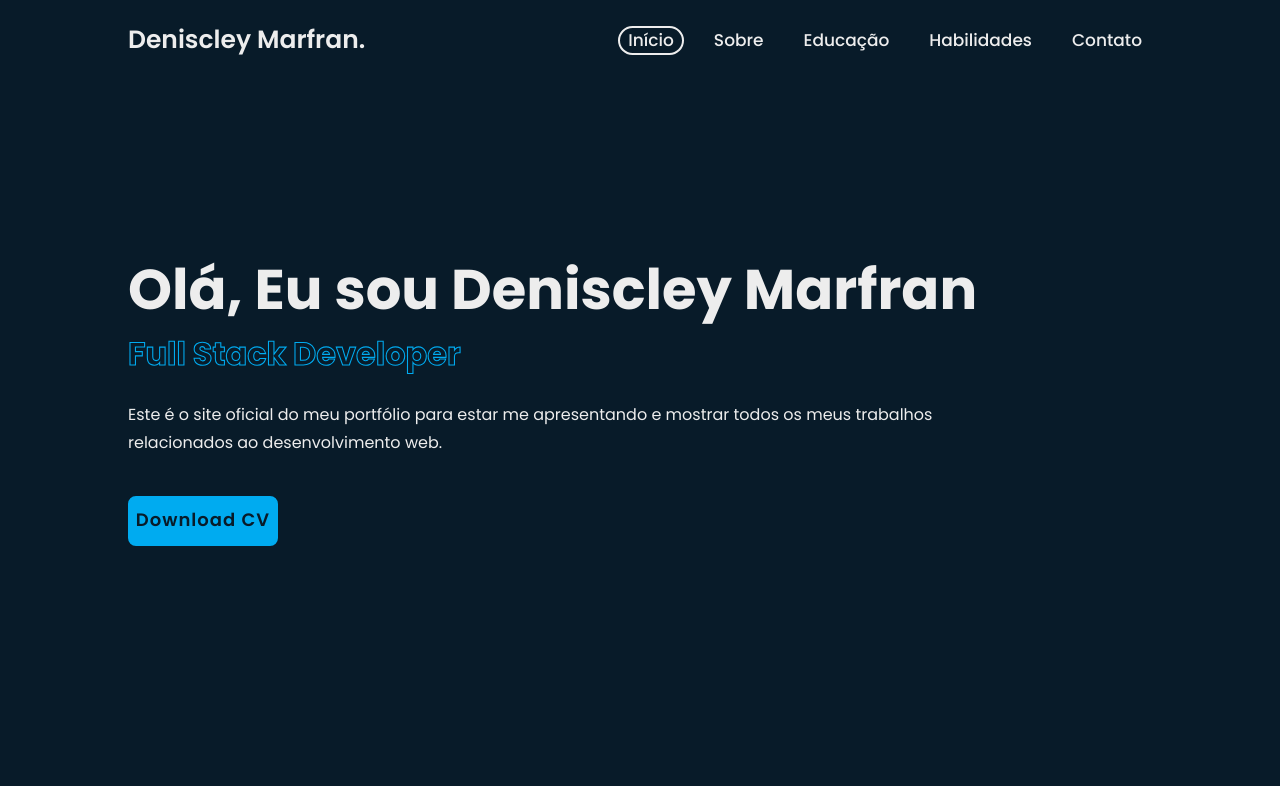
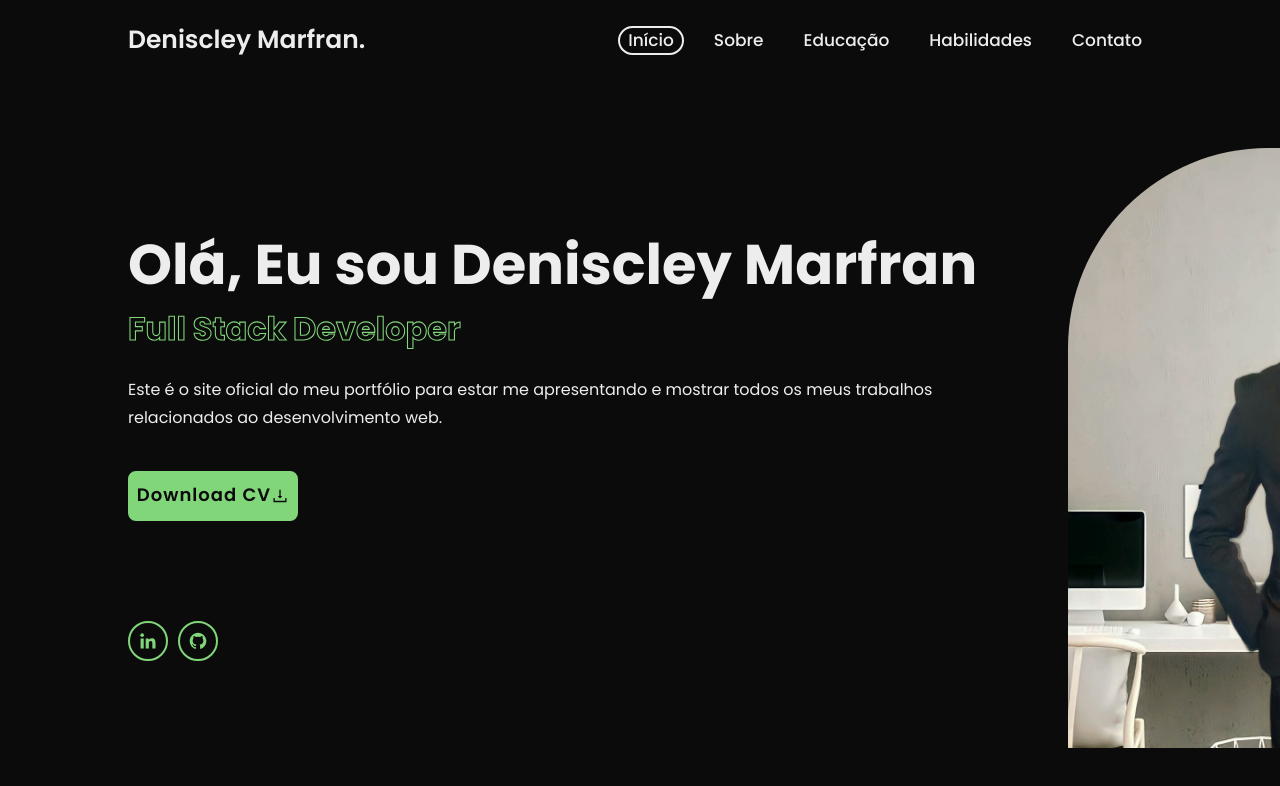
Before and after one commit to Deniscley/Professional.Portfolio.Web, a Next.js app: page / in a window 1280 px wide. Shown: the top 786 px of the page. Built offline with nearby package versions, Linux system fonts and the light colour scheme.

Commit message:
feat: Site and image color adjustments

```diff
--- a/src/components/template/main-home/main-home.css
+++ b/src/components/template/main-home/main-home.css
@@ -7,8 +7,29 @@ section {
   align-items: center;
 }
 
+.home__left {
+  margin-top: -15rem;
+}
+
+.home__rigth {
+  place-items: center;
+  position: relative;
+}
+
+.home__image {
+  position: relative;
+  border-radius: 20rem 0 10rem 0;
+  overflow: hidden;
+}
+
 .home__content {
   max-width: none;
+  height: 100%;
+  display: grid;
+  grid-template-columns: 2fr 1fr;
+  align-items: center;
+  justify-content: space-between;
+  gap: 3rem;
 }
 
 .home__content h1 {
@@ -42,37 +63,6 @@ section {
   height: 5rem;
 }
 
-/* .home__btn {
-  position: relative;
-  display: inline-flex;
-  justify-content: center;
-  align-items: center;
-  width: 15rem;
-  font-weight: 100%;
-  background: var(--main-color);
-  border: 0.2rem solid;
-  border-radius: 0.8rem;
-  font-size: 1.8rem;
-  font-weight: 600;
-  letter-spacing: 0.1rem;
-  color: var(--primary-color);
-  border: 0.2rem solid var(--main-color);
-  border-radius: 0.8rem;
-} */
-
-/* .home__btn-box .btn:nth-child(2) {
-  background: transparent;
-  color: var(--main-color);
-} */
-
-/* .home__btn-box .btn:nth-child(2):hover {
-  color: var(--primary-color);
-} */
-
-/* .home__btn-box .btn:nth-child(2)::before {
-  background: var(--main-color);
-} */
-
 .home__btn-box .btn::before {
   content: "";
   position: absolute;
@@ -88,3 +78,67 @@ section {
 .home__btn-box .btn:hover::before {
   width: 100%;
 }
+
+.home__sci {
+  position: absolute;
+  bottom: -14rem;
+  width: 170px;
+  display: flex;
+  justify-content: initial;
+}
+
+.home__sci a {
+  position: relative;
+  display: inline-flex;
+  justify-content: center;
+  align-items: center;
+  width: 40px;
+  height: 40px;
+  background: transparent;
+  border: 0.2rem solid var(--main-color);
+  border-radius: 50%;
+  font-size: 20px;
+  color: var(--main-color);
+  border-radius: 50%;
+  font-size: 20px;
+  color: var(--main-color);
+  z-index: 1;
+  overflow: hidden;
+  transition: 0.5s;
+  margin-right: 1rem;
+}
+
+.home__sci a:hover {
+  color: var(--bg-color);
+}
+
+.home__sci a::before {
+  content: "";
+  position: absolute;
+  top: 0;
+  left: 0;
+  width: 0;
+  height: 100%;
+  background: var(--main-color);
+  z-index: -1;
+  transition: 0.5s;
+}
+
+.home__sci a:hover::before {
+  width: 100%;
+}
+
+.home-imgHover {
+  position: absolute;
+  top: 0;
+  right: 0;
+  width: 40%;
+  height: 100%;
+  background: transparent;
+  transition: 3s;
+}
+
+.home-imgHover:hover {
+  background: var(--primary-color);
+  opacity: 0.8s;
+}
--- a/src/components/template/main-home/main-home.tsx
+++ b/src/components/template/main-home/main-home.tsx
@@ -1,26 +1,56 @@
 import "./main-home.css";
+import { AiOutlineDownload } from "react-icons/ai";
+import { BiLogoLinkedin, BiLogoGithub } from "react-icons/bi";
 
 export default function MainHome() {
   return (
+    <>
       <section className="home">
         <div className="container home__content">
+          <div className="home__left">
             <h1>
               Olá, Eu sou <span>Deniscley Marfran</span>
             </h1>
             <div className="home__text-animate">
               <h3>Full Stack Developer</h3>
               <p>
-            Este é o site oficial do meu portfólio para estar me apresentando e
-            mostrar todos os meus trabalhos relacionados ao desenvolvimento web.
+                Este é o site oficial do meu portfólio para estar me
+                apresentando e mostrar todos os meus trabalhos relacionados ao
+                desenvolvimento web.
               </p>
 
               <div className="home__btn-box">
                 <a href="" className="btn">
                   Download CV
+                  <AiOutlineDownload />
+                </a>
+              </div>
+
+              <div className="home__sci">
+                <a href="" target="_blank" rel="noreferrer noopener">
+                  <BiLogoLinkedin />
+                </a>
+                <a href="" target="_blank" rel="noreferrer noopener">
+                  <BiLogoGithub />
                 </a>
               </div>
             </div>
           </div>
+
+          <div className="home__rigth">
+            <div className="home__image">
+              <img
+                src="/images/deniscley_foto2-home.jpg"
+                alt="Main Home Image"
+                width={540}
+                height={600}
+              />
+            </div>
+          </div>
+        </div>
+        <div className="home-imgHover"></div>
       </section>
+      <script></script>
+    </>
   );
 }
--- a/src/styles/globals.css
+++ b/src/styles/globals.css
@@ -13,11 +13,11 @@
 }
 
 :root {
-  --primary-hue: #081b29;
+  --primary-hue: #0b0b0c;
   --primary-color: var(--primary-hue);
-  --second-color: #112e42;
+  --second-color: #202026ff;
   --text-color: #ededed;
-  --main-color: #00abf0;
+  --main-color: #81d679;
 
   --container-with-lg: 80%;
 
@@ -34,7 +34,7 @@ body {
   color: var(--text-color);
   line-height: 1.7;
   overflow-x: hidden;
-  /* margin-top: 15rem; */
+  margin-top: 5rem;
 }
 
 .container {
@@ -48,7 +48,7 @@ body {
   display: inline-flex;
   justify-content: center;
   align-items: center;
-  width: 15rem;
+  width: 17rem;
   font-weight: 100%;
   background: var(--main-color);
   border: 0.2rem solid;
```
Also changed, not shown: public/images/deniscley_foto2-home.jpg (added), src/.eslintrc.js (added). Lines whose indentation alone changed are shown as unchanged.
